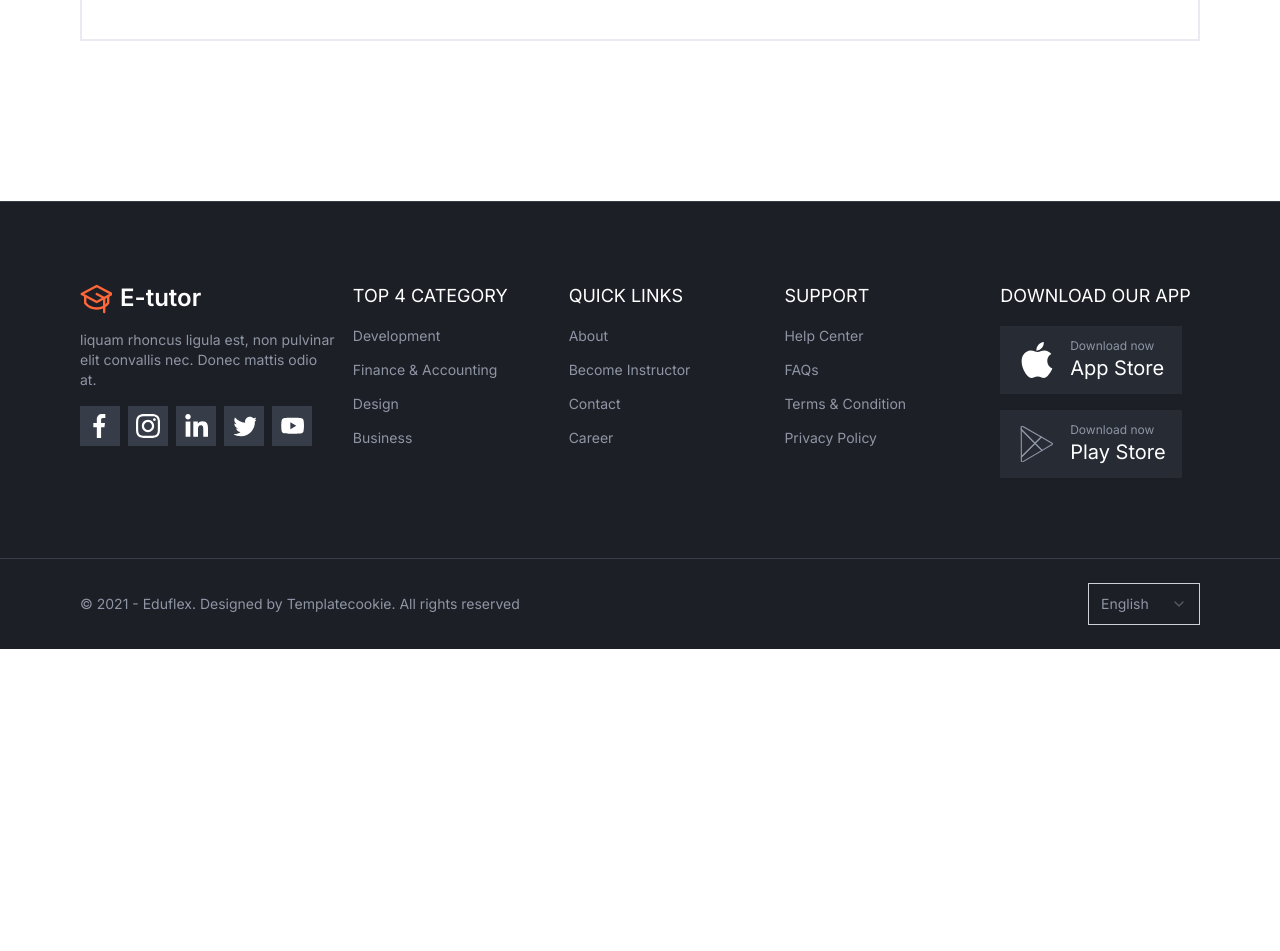
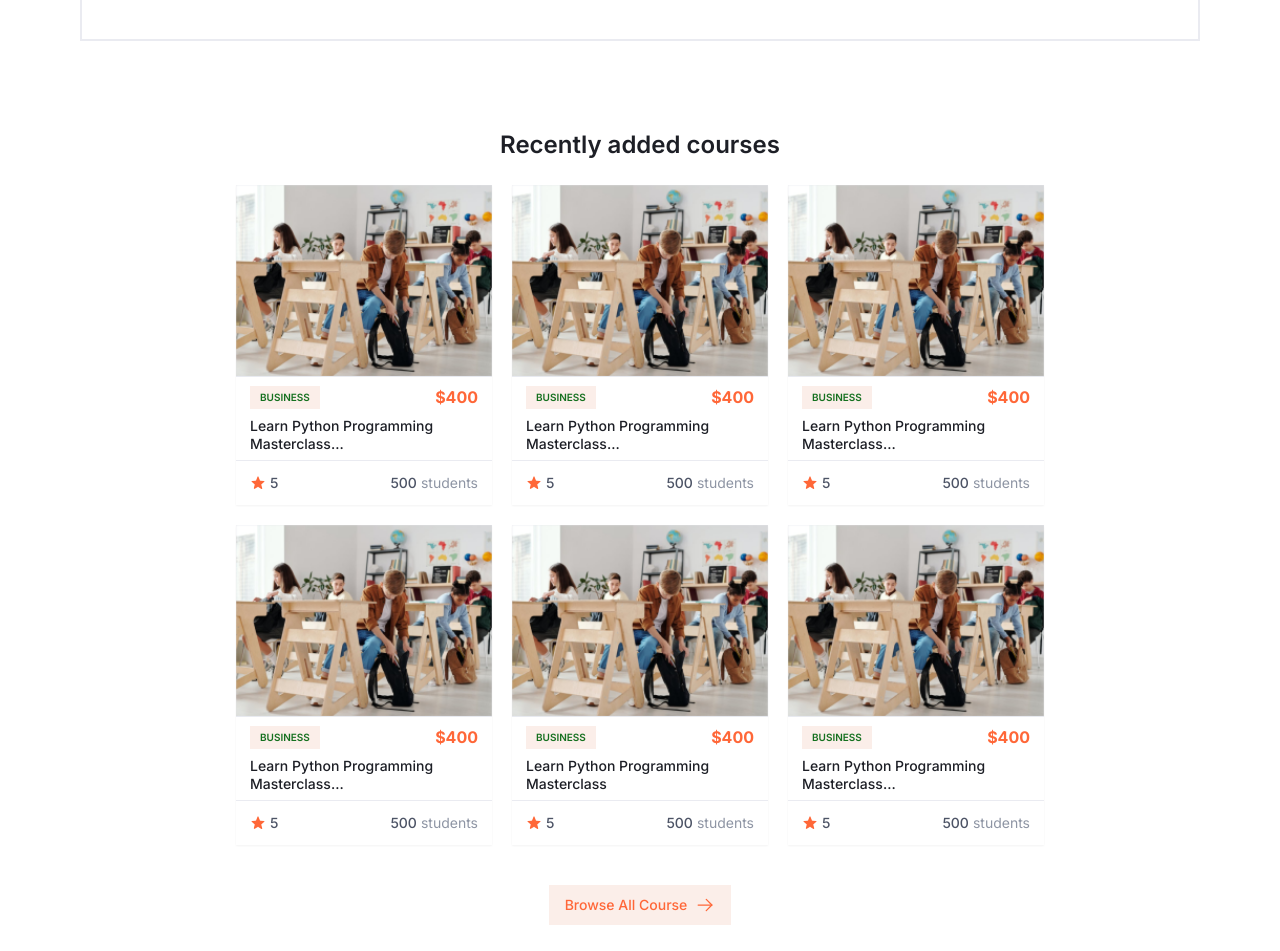
Before and after one commit to lmsGenie/lms-app, a Next.js app: page / in a window 1280 px wide. Shown: the part 2641-3592 px from the top of the page. Before the commit the page ends 3290 px from the top, so only its background shows below. Built offline with nearby package versions, Linux system fonts and the light colour scheme.

Commit message:
feat: created recently added courses section

```diff
--- a/src/app/page.tsx
+++ b/src/app/page.tsx
@@ -80,7 +80,7 @@ export default function Home() {
         <h1 className="my-4 text-center text-lg font-semibold dark:text-white md:my-5 md:text-xl lg:my-6 lg:text-2xl">
           Best selling courses
         </h1>
-        {/* container for course categories */}
+        {/* container for courses card */}
         <div className="flex cursor-pointer flex-wrap items-center justify-center gap-5 pb-48">
           {courseCardData.map((courseData: CourseDataPartial) => {
             return <CourseCard key={courseData.id} data={courseData} />;
@@ -89,7 +89,7 @@ export default function Home() {
       </section>
 
       {/* for feature courses section */}
-      <section className="relative -top-40 mx-2 space-y-5 border-2 border-gray-100 bg-white p-2 md:mx-16 md:p-5 lg:mx-20 lg:p-10">
+      <section className="relative -top-40 mx-2 space-y-5 border-2 border-gray-100 bg-white p-2 dark:bg-gray-800 md:mx-16 md:p-5 lg:mx-20 lg:p-10">
         {/* header part */}
         <div className="flex flex-col items-center justify-between lg:flex-row">
           <h1 className=" text-lg font-semibold dark:text-white md:text-xl lg:text-2xl">
@@ -108,6 +108,28 @@ export default function Home() {
           })}
         </div>
       </section>
+
+      {/* recently added courses */}
+      <section className="relative -top-28 flex flex-col items-center p-2 dark:bg-gray-800 md:p-10 md:px-24 md:pb-5 lg:px-40">
+        <h1 className="mb-4 text-center text-lg font-semibold dark:text-white md:mb-5 md:text-xl lg:mb-6 lg:text-2xl">
+          Recently added courses
+        </h1>
+        {/* container for courses card */}
+        <div className="flex cursor-pointer flex-wrap items-center justify-center gap-5">
+          {courseCardData.map((courseData: CourseDataPartial) => {
+            return <CourseCard key={courseData.id} data={courseData} />;
+          })}
+        </div>
+
+        {/* button for explore more */}
+        <Button
+          variant={"primarylight"}
+          type="button"
+          className="mx-auto mt-10"
+        >
+          Browse All Course <Icon id="ArrowRight" className="ml-2 w-5" />
+        </Button>
+      </section>
     </main>
   );
 }
--- a/src/components/course/FeaturedCourseCard.tsx
+++ b/src/components/course/FeaturedCourseCard.tsx
@@ -26,9 +26,9 @@ const FeaturedCourseCard = ({ data }: IProps) => {
 
           {data?.discountedPrice ? (
             data?.listPrice && (
-              <p className="text-[16px] text-gray-900">
+              <p className="text-[16px] text-gray-900 dark:text-white">
                 {data?.listPrice?.currencySymbol} {data?.listPrice?.price}
-                <s className="ml-1 text-sm text-gray-400">
+                <s className="ml-1 text-sm text-gray-400 dark:text-gray-50">
                   {data?.discountedPrice?.currencySymbol}
                   {data?.discountedPrice?.price}
                 </s>
@@ -41,7 +41,7 @@ const FeaturedCourseCard = ({ data }: IProps) => {
           )}
         </div>
 
-        <h1 className="line-clamp-1 px-3 text-sm font-medium text-gray-900 md:text-base">
+        <h1 className="line-clamp-1 px-3 text-sm font-medium text-gray-900 dark:text-white md:text-base">
           {data?.title}
         </h1>
 
@@ -50,7 +50,9 @@ const FeaturedCourseCard = ({ data }: IProps) => {
           {/* for metor */}
           <div className="flex h-7 w-7 items-center rounded-full">
             <Image src={mentorImage} alt="mentor" />
-            <p className="ml-2 text-xs text-gray-700 md:text-sm">Harvi</p>
+            <p className="ml-2 text-xs text-gray-700 dark:text-white md:text-sm">
+              Harvi
+            </p>
           </div>
 
           {/* for course rating */}
```
